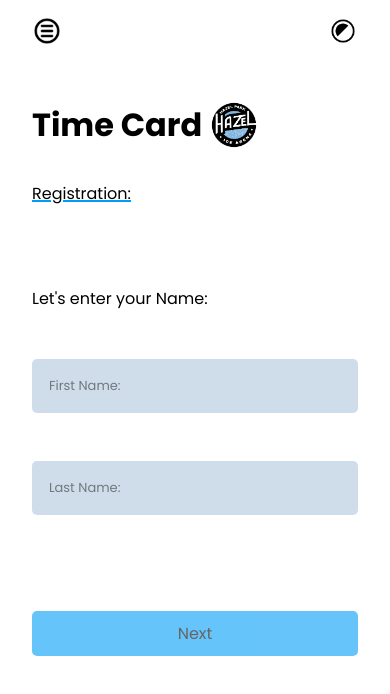
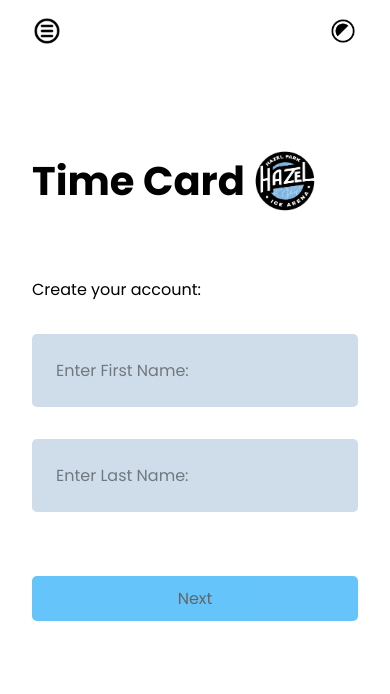
Before and after one commit to courthub74/viking_arena_time_card, a plain HTML site: page html/registration/name.html in a window 390 px wide. Drawn offline with Linux system fonts and the light colour scheme; a web font is replaced by a local one.

```diff
--- a/css/name.css
+++ b/css/name.css
@@ -16,6 +16,8 @@
     --menu-background: #ffffff;
     --menu-hover: #e0e0e0;
     --menu-shadow: rgba(0, 0, 0, 0.1);
+    --nav-shadow: #009DF8;
+    --nav-shadow: white;
 
      /* Input Colors */
      /* --input-background: #B0CCE2; */
@@ -49,11 +51,14 @@
     --menu-background: #000000;
     --menu-hover: #0d0d0d;
     --menu-shadow: rgb(22, 33, 38);
+    --nav-shadow: #009DF8;
+    --nav-shadow: #82c5ec;
 
      /* Input Colors */
-     --input-background: #101316;
+     /* --input-background: #101316;
      --input-background: #1b2025;
-     --input-background: #15191d;
+     --input-background: #15191d; */
+     --input-background: #20252c;
 
      /* Button Colors */
      --button-background: #009DF8;
@@ -246,9 +251,10 @@
 form {
     display: flex;
     flex-direction: column;
-    gap: 3em;
+    gap: 2em;
     width: 100%;
     padding: 0 2em 0 2em;
+    margin-top: 3em;
 }
 
 /* THE HEADER */
@@ -256,7 +262,7 @@
     display: flex;
     flex-direction: column;
     justify-content: left;
-    gap: 2em;
+    /* gap: 2em; */
     width: 100%;
 }
 
@@ -269,25 +275,33 @@
 }
 
 .logo_name p {
-    font-size: 2rem;
+    font-size: 2.5rem;
     font-weight: bold;
 }
 
 .app_state p {
-    text-decoration: underline;
+    font-size: medium;
+    opacity: 100%;
+    /* text-decoration: underline;
     text-decoration-color: var(--button-background);
-    text-decoration-thickness: 2px;
+    text-decoration-thickness: 2px; */
 }
 
 
 .hazel_park_logo {
-    width: 3em;
-    height: 3em;
+    width: 4em;
+    height: 4em;
 }
 
 /* ************** */
 /* ************** */
 /* Name Fields */
+
+.name_fields {
+    display: flex;
+    flex-direction: column;
+    gap: 2em;
+}
 
 .registration_names {
     width: 100%;
@@ -307,9 +321,9 @@
 
 input {
     background-color: var(--input-background);
-    padding: 1.3em;
+    padding: 1.5em;
     border: none;
-    font-size: small;
+    font-size: medium;
     outline: none;
     color: var(--text-color);
 }
--- a/html/registration/name.html
+++ b/html/registration/name.html
@@ -20,8 +20,10 @@
             <!-- Burger -->
             <div class="menu_button">
                 <button id="menu_burgers">
-                    <img src="/viking_arena_time_card/img/hamburgers/hamburger-black.png" class="burger" id="burger_one" alt="menu">
-                    <img src="/viking_arena_time_card/img/hamburgers/hamburger-white.png" class="burger" id="burger_two" alt="menu">
+                    <!-- <img src="/viking_arena_time_card/img/hamburgers/hamburger-black.png" class="burger" id="burger_one" alt="menu"> -->
+                    <img src="../../img/hamburgers/hamburger-black.png" class="burger" id="burger_one" alt="menu">
+                    <!-- <img src="/viking_arena_time_card/img/hamburgers/hamburger-white.png" class="burger" id="burger_two" alt="menu"> -->
+                    <img src="../../img/hamburgers/hamburger-white.png" class="burger" id="burger_two" alt="menu">
                 </button>
             </div>
 
@@ -29,8 +31,10 @@
             <div class="theme_switch">
                 <!-- Day/Nite -->
                 <button id="theme_switch">
-                    <img src="/viking_arena_time_card/img/day-nite/litemode_circle.png" alt="light mode" id="day_puck" class="day-nite">
-                    <img src="/viking_arena_time_card/img/day-nite/darkmode_circle.png" alt="dark mode" id="nite_puck" class="day-nite">
+                    <!-- <img src="/viking_arena_time_card/img/day-nite/litemode_circle.png" alt="light mode" id="day_puck" class="day-nite"> -->
+                    <img src="../../img/day-nite/litemode_circle.png" alt="light mode" id="day_puck" class="day-nite">
+                    <!-- <img src="/viking_arena_time_card/img/day-nite/darkmode_circle.png" alt="dark mode" id="nite_puck" class="day-nite"> -->
+                    <img src="../../img/day-nite/darkmode_circle.png" alt="dark mode" id="nite_puck" class="day-nite">
                 </button>
             </div>
         </nav>
@@ -56,26 +60,31 @@
             <header>
                 <div class="logo_name">
                     <p>Time Card</p>
-                    <img class="hazel_park_logo" src="/viking_arena_time_card/img/hazel-park-logo/Logo.png">
+                    <!-- <img class="hazel_park_logo" src="/viking_arena_time_card/img/hazel-park-logo/Logo.png"> -->
+                    <img class="hazel_park_logo" src="../../img/hazel-park-logo/Logo.png">
                 </div>
 
                 <!-- App State -->
-                <div class="app_state">
-                    <p>Registration:</p>
-                </div>
+                <!-- <div class="app_state">
+                    <p>Create your account:</p>
+                </div> -->
             </header>
 
             <!-- NAME FIELDS -->
-            <label>Let's enter your Name:</label>
+            <div class="name_fields">
 
-            <div class="registration_names">
-                <!-- <label>First Name:</label> -->
-                <input type="text" id="firstname" placeholder="First Name:">
-            </div>
+                <label>Create your account:</label>
 
-            <div class="registration_names">
-                <!-- <label>Last Name:</label> -->
-                <input type="text" id="lastname" placeholder="Last Name:">
+                <div class="registration_names">
+                    <!-- <label>First Name:</label> -->
+                    <input type="text" id="firstname" placeholder="Enter First Name:">
+                </div>
+
+                <div class="registration_names">
+                    <!-- <label>Last Name:</label> -->
+                    <input type="text" id="lastname" placeholder="Enter Last Name:">
+                </div>
+
             </div>
 
             <!-- Name notify -->
@@ -90,12 +99,15 @@
     </div>
 
     <!-- DARKMODE -->
-    <script src="/viking_arena_time_card/js/darkmode.js"></script>
+    <!-- <script src="/viking_arena_time_card/js/darkmode.js"></script> -->
+    <script src="../../js/darkmode.js"></script>
 
     <!-- SLIDE IN -->
-    <script src="/viking_arena_time_card/js/slide-in.js"></script>
+    <!-- <script src="/viking_arena_time_card/js/slide-in.js"></script> -->
+    <script src="../../js/slide-in.js"></script>
 
     <!-- NAMES DATA -->
-     <script src="/viking_arena_time_card/js/data/names.js"></script>
+     <!-- <script src="/viking_arena_time_card/js/data/names.js"></script> -->
+     <script src="../../js/data/names.js"></script>
 </body>
 </html>
--- a/style.css
+++ b/style.css
@@ -196,6 +196,7 @@
     transition: transform 0.3s ease-in-out;
     padding-top: 120px;
     z-index: 999;
+    border-right: 1px solid var(--nav-shadow);
 }
 
 .side-menu.active {
@@ -250,6 +251,7 @@
     gap: 3em;
     width: 100%;
     padding: 0 2em 0 2em;
+    margin-top: 3em;
 }
 
 /* THE HEADER */
@@ -271,7 +273,7 @@
 }
 
 .logo_name p {
-    font-size: 2rem;
+    font-size: 2.5rem;
     font-weight: bold;
 }
 
@@ -283,8 +285,8 @@
 
 
 .hazel_park_logo {
-    width: 3em;
-    height: 3em;
+    width: 4em;
+    height: 4em;
 }
 
 /* Users select Drop */
@@ -309,6 +311,7 @@
     display: flex;
     width: 100%;
     gap: 8px;
+    color: var(--text-color);
 }
 
 .users_drop_container select,
```
